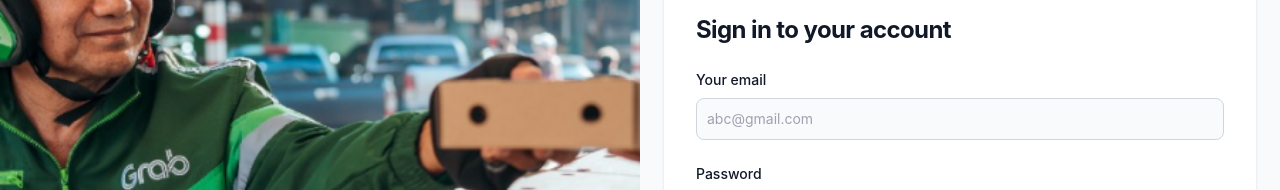
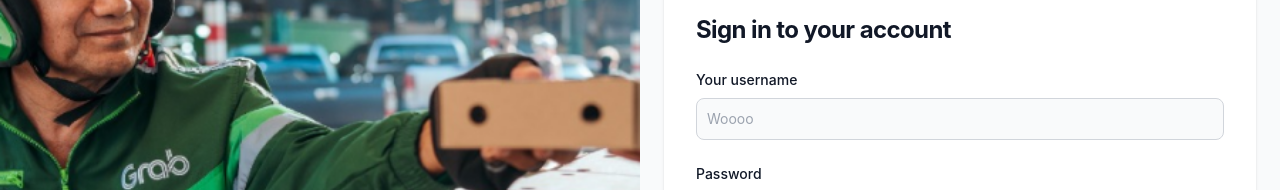
Before and after one commit to joshiashwini22/Mamham-Frontend, a React (Create React App) app: page /login in a window 1280 px wide. Shown: the part 222-412 px from the top of the page. Built offline with nearby package versions, Linux system fonts and the light colour scheme.

Commit message:
Registered and Login

```diff
--- a/src/pages/login.jsx
+++ b/src/pages/login.jsx
@@ -1,22 +1,50 @@
 import React, { useState } from "react";
-import LoginImg from "../../src/assets/Login.png"
+import axios from "axios";
+import LoginImg from "../../src/assets/Login.png";
 
 const Login = () => {
-  const [email, setEmail] = useState("");
+  const [username, setUsername] = useState("");
   const [password, setPassword] = useState("");
 
   const handleSubmit = (e) => {
     e.preventDefault();
-    console.log(email, password);
+
+    let data = JSON.stringify({
+      username: username,
+      password: password,
+    });
+
+    let config = {
+      method: "post",
+      maxBodyLength: Infinity,
+      url: "http://127.0.0.1:8000/api/users/login/",
+      headers: {
+        "Content-Type": "application/json",
+      },
+      data: data,
+    };
+
+    axios
+      .request(config)
+      .then((response) => {
+        console.log(JSON.stringify(response.data));
+      })
+      .catch((error) => {
+        console.log(error);
+      });
   };
 
   return (
     <div className="grid grid-cols-2 ">
       {/* Image section */}
       <section>
-        <img src={LoginImg} alt="Login" className=" w-full object-cover h-screen"/>
+        <img
+          src={LoginImg}
+          alt="Login"
+          className=" w-full object-cover h-screen"
+        />
       </section>
-    {/* form Section */}
+      {/* form Section */}
       <section className="bg-gray-50">
         <div className="flex flex-col items-center justify-center px-6 py-8 mx-auto md:h-screen lg:py-0">
           <div className="w-full bg-white rounded-lg shadow">
@@ -27,21 +55,21 @@ const Login = () => {
               <form className="space-y-4 md:space-y-6" onSubmit={handleSubmit}>
                 <div>
                   <label
-                    htmlFor="email"
+                    htmlFor="username"
                     className="block mb-2 text-sm font-medium text-gray-900"
                   >
-                    Your email
+                    Your username
                   </label>
                   <input
-                    type="email"
-                    name="email"
-                    id="email"
-                    value={email}
+                    type="username"
+                    name="username"
+                    id="username"
+                    value={username}
                     onChange={(e) => {
-                      setEmail(e.target.value);
+                      setUsername(e.target.value);
                     }}
                     className="bg-gray-50 border border-gray-300 text-gray-900 sm:text-sm rounded-lg focus:ring-primary-600 focus:border-primary-600 block w-full p-2.5"
-                    placeholder="abc@gmail.com"
+                    placeholder="Woooo"
                     required=""
                   />
                 </div>
--- a/src/pages/register.jsx
+++ b/src/pages/register.jsx
@@ -1,4 +1,5 @@
 import React, { useState } from "react";
+import axios from "axios";
 import RegisterImg from "../../src/assets/Register.png";
 
 const Register = () => {
@@ -9,7 +10,31 @@ const Register = () => {
 
   const handleSubmit = (e) => {
     e.preventDefault();
-    console.log(email);
+    let data = JSON.stringify({
+      email: email,
+      password: password,
+      firstName: firstName,
+      lastName: lastName
+    });
+
+    let config = {
+      method: "post",
+      maxBodyLength: Infinity,
+      url: "http://127.0.0.1:8000/api/users/register/",
+      headers: {
+        "Content-Type": "application/json",
+      },
+      data: data,
+    };
+
+    axios
+      .request(config)
+      .then((response) => {
+        console.log(JSON.stringify(response.data));
+      })
+      .catch((error) => {
+        console.log(error);
+      });
   };
 
   return (
```
